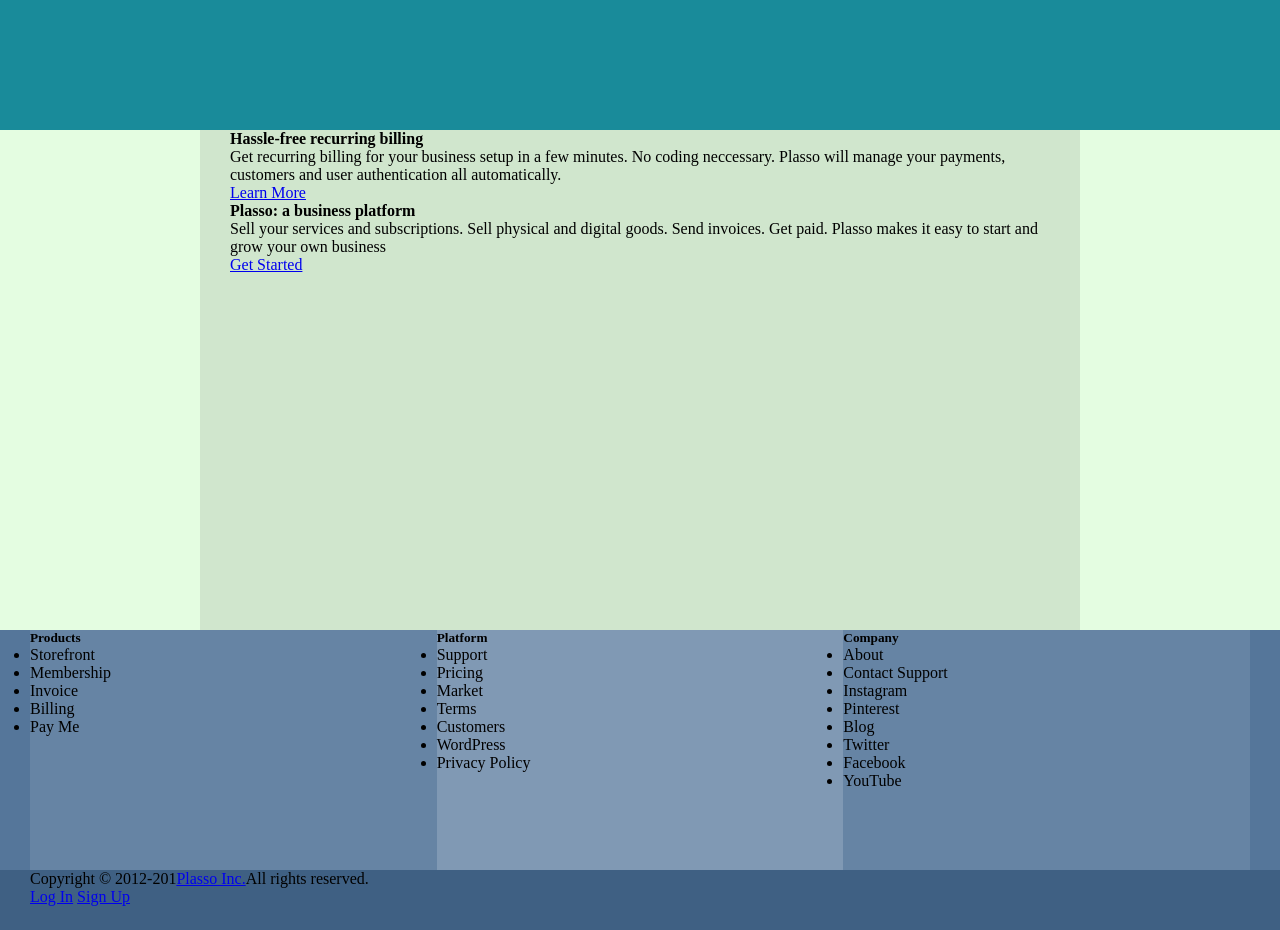
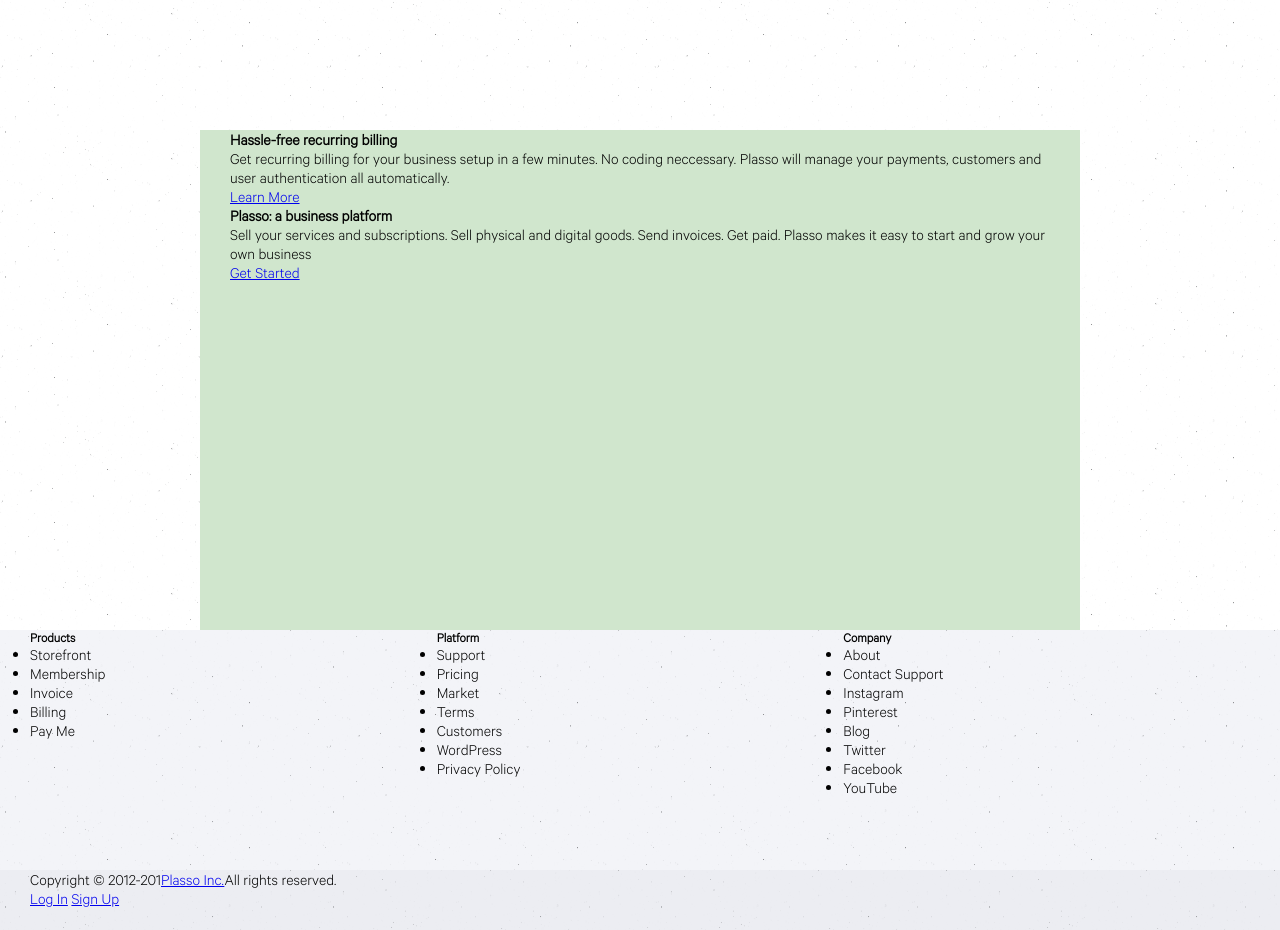
Before and after one commit to IbrahimButt/Stripe-Clone, a plain HTML site: page Plasso/app/index.html in a window 1280 px wide. Shown: the part 920-1850 px from the top of the page. Drawn offline with Linux system fonts and the light colour scheme.

Commit message:
+ Fonts and Background Images

```diff
--- a/Plasso/app/sass/_blocks.sass
+++ b/Plasso/app/sass/_blocks.sass
@@ -1,14 +1,27 @@
+
+@font-face
+  font-family: "CalibreWeb"
+  font-style: normal
+  font-weight: 200
+  src: url("../font/CalibreWeb-Light.eot?#iefix") format("embedded-opentype"), url("../font/CalibreWeb-Light.woff2") format("woff2"), url("../font/CalibreWeb-Light.woff") format("woff")
+
+
 $text-normal: #768093
+$body-bg: transparent url(../images/bg-texture.png) repeat top left
+$footer-main-bg: #f3f4f8 url(../images/bg-texture.png) repeat top left
+$footer-small-bg: #ecedf2 url(../images/bg-texture.png) repeat top left
 
 *
   padding: 0
   margin: 0
   box-sizing: border-box
+  font-family: CalibreWeb
 
 .main-grid
   display: grid
   grid-template-columns: 100%
   grid-template-rows: 50px 100vh 200px 500px 300px
+  background: $body-bg
 
 .wrap
   // Final max-width, 1440px
@@ -18,34 +31,22 @@ $text-normal: #768093
   margin: auto
 
 .hero
-  background-color: #114B5F
+  // background-color: #114B5F
   .wrap
-    background-color: #104557
+    // background-color: #104557
 
 .updates
-  background-color: #028090
+  // background-color: #028090
   .wrap
-    background-color: #198B9A
+    // background-color: #198B9A
 
 .selling-points
-  background-color: #E4FDE1
+  // background-color: #E4FDE1
   .wrap
     max-width: 880px
     background-color: #D0E6CD
 
 footer
-  background-color: #456990
   display: grid
   grid-template-columns: 100%
   grid-template-rows: 80% 20%
-
-  .footer__main
-    background-color: #55769A
-    .wrap
-      display: grid
-      grid-template-columns: 1fr 1fr 1fr
-      grid-template-rows: 100%
-  .footer__small
-    background-color: #456990
-    .wrap
-      background-color: #3F6083
--- a/Plasso/app/sass/_elements.sass
+++ b/Plasso/app/sass/_elements.sass
@@ -1,18 +1,8 @@
 .footer__main
-  background-color: #55769A
+  background: $footer-main-bg
   .wrap
     display: grid
     grid-template-columns: 1fr 1fr 1fr
     grid-template-rows: 100%
 .footer__small
-  background-color: #456990
-  .wrap
-    background-color: #3F6083
-
-
-.footer__block:nth-of-type(1)
-  background-color: rgba(255,255,255,0.1)
-.footer__block:nth-of-type(2)
-  background-color: rgba(255,255,255,0.25)
-.footer__block:nth-of-type(3)
-  background-color: rgba(255,255,255,0.1)
+  background: $footer-small-bg
--- a/Plasso/app/sass/_modifiers.sass
+++ /dev/null
@@ -1,18 +0,0 @@
-.footer__main
-  background-color: #55769A
-  .wrap
-    display: grid
-    grid-template-columns: 1fr 1fr 1fr
-    grid-template-rows: 100%
-.footer__small
-  background-color: #456990
-  .wrap
-    background-color: #3F6083
-
-
-.footer__block:nth-of-type(1)
-  background-color: rgba(255,255,255,0.1)
-.footer__block:nth-of-type(2)
-  background-color: rgba(255,255,255,0.25)
-.footer__block:nth-of-type(3)
-  background-color: rgba(255,255,255,0.1)
```
Also changed, not shown: Plasso/app/css/styles.css, Plasso/app/font/CalibreWeb-Light.woff2 (added), Plasso/app/font/CalibreWeb-Regular.woff2 (added), Plasso/app/font/CalibreWeb-Semibold.woff2 (added), Plasso/app/images/bg-texture.png (added).
